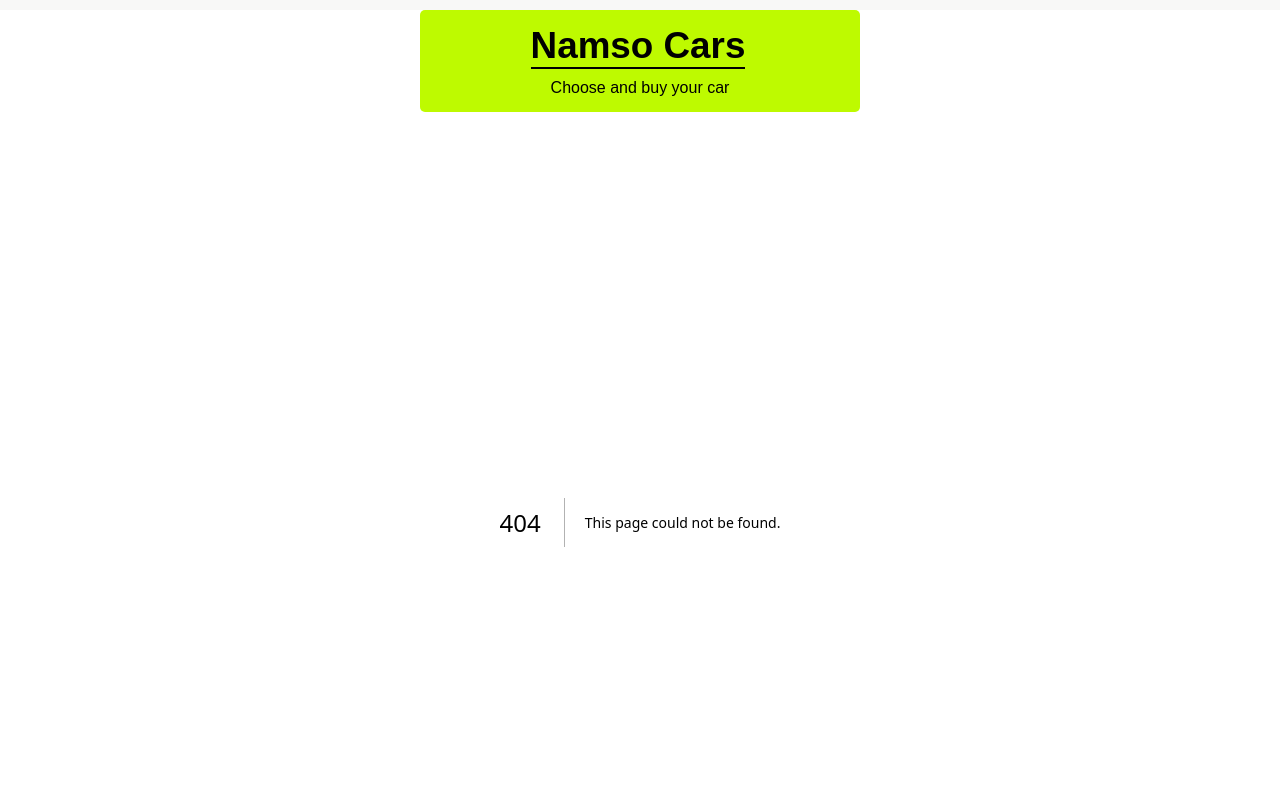
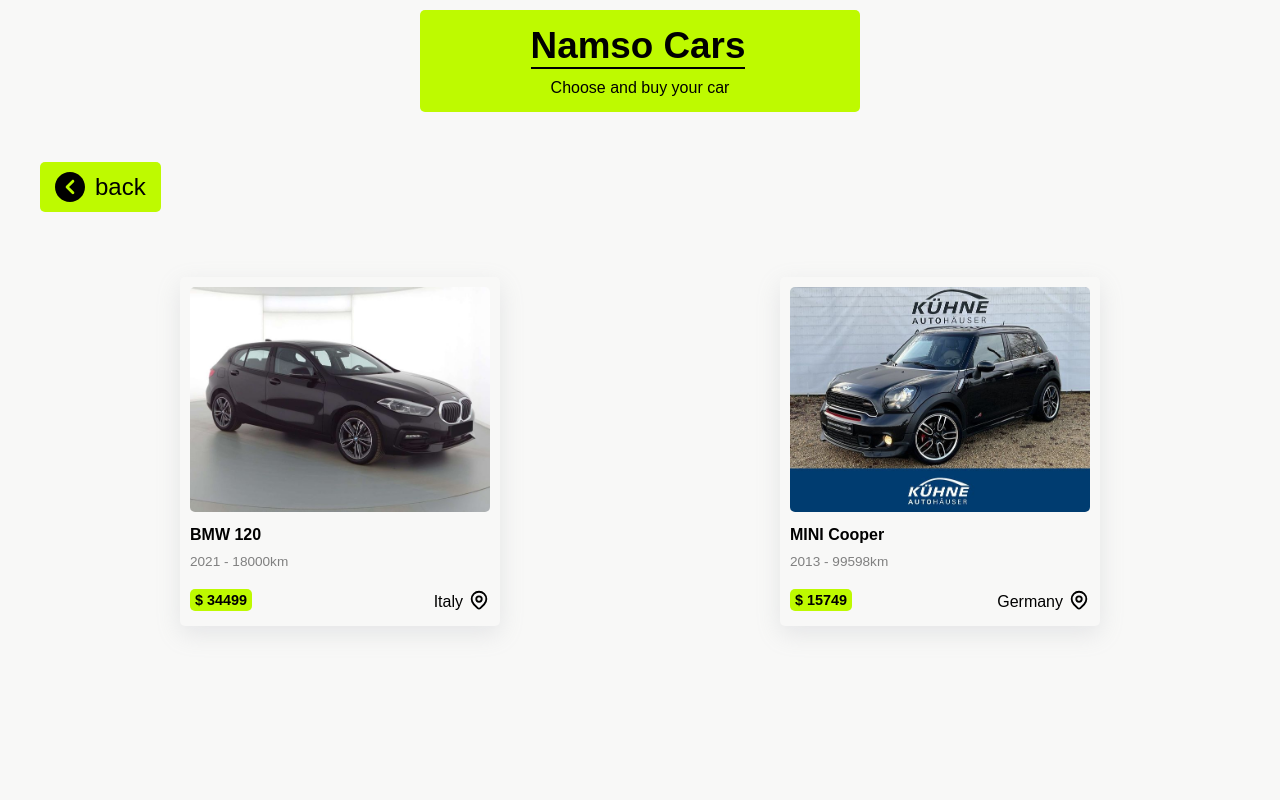
Before and after one commit to nams0/Namso-Cars, a Next.js app: page /categories/hatchback in a window 1280 px wide. Before the commit this address had no page. Shown: the top 800 px of the page. Built offline with nearby package versions, Linux system fonts and the light colour scheme.

Commit message:
created dynamic route of category and CarsList templates

```diff
--- /dev/null
+++ b/components/templates/CarsList.js
@@ -0,0 +1,24 @@
+import { useRouter } from "next/router"
+import styles from "./CarsList.module.css"
+import Back from "../icons/Back"
+import Card from "../module/Card"
+
+function CarsList({ data }) {
+  const router = useRouter()
+  const backHandler = () => router.back()
+  return (
+    <div className={styles.container}>
+      <div className={styles.back} onClick={backHandler}>
+        <Back />
+        <p>back</p>
+      </div>
+      <div className={styles.cards}>
+        {data.map((car) => (
+          <Card key={car.id} {...car} />
+        ))}
+      </div>
+    </div>
+  )
+}
+
+export default CarsList
--- /dev/null
+++ b/components/templates/CarsList.module.css
@@ -0,0 +1,26 @@
+.container {
+  max-width: 1200px;
+  margin: auto;
+}
+
+.back {
+  display: flex;
+  align-items: center;
+  font-size: 1.5rem;
+  width: fit-content;
+  background-color: #befa00;
+  padding: 10px 15px;
+  border-radius: 5px;
+  margin: 50px 0;
+  cursor: pointer;
+}
+
+.back p {
+  margin-left: 10px;
+}
+
+.cards {
+  display: flex;
+  justify-content: space-around;
+  flex-wrap: wrap;
+}
--- /dev/null
+++ b/pages/categories/[category].js
@@ -0,0 +1,12 @@
+import { useRouter } from "next/router"
+import carsData from "@/data/carsData"
+import CarsList from "@/components/templates/CarsList"
+
+function Category() {
+  const router = useRouter()
+  const { category } = router.query
+  const filteredCars = carsData.filter((car) => car.category === category)
+  return <CarsList data={filteredCars} />
+}
+
+export default Category
```
Also changed, not shown: components/module/Categories.js (+8 -0 lines).
